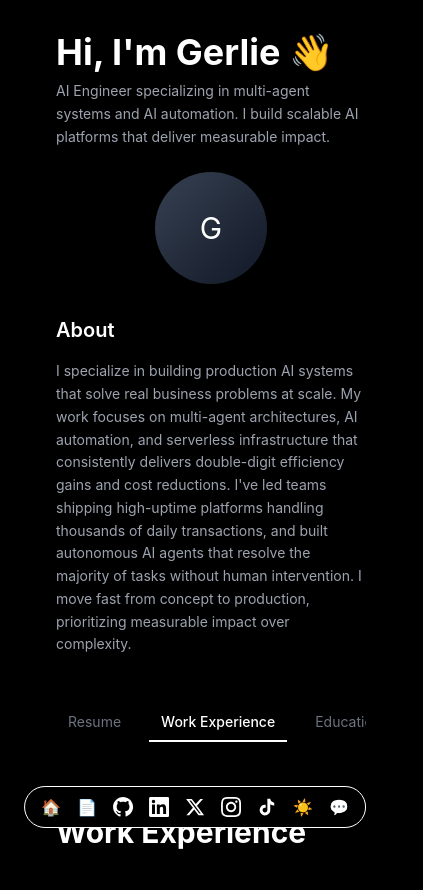
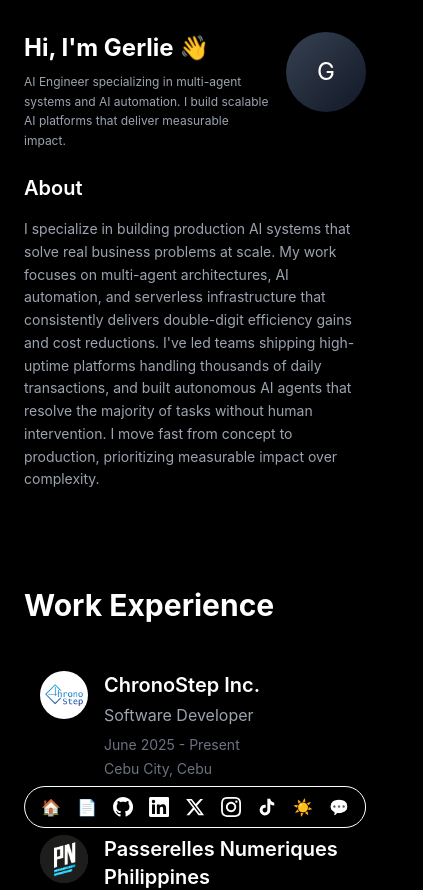
Before and after one commit to gakhd625/gerleyy-portfolio, a Next.js app: page / in a window 390 px wide. Shown: the top 890 px of the page, 423 px wide, since content can reach past the window. Built offline with nearby package versions, Linux system fonts and the light colour scheme.

Commit message:
[UPDATE] the ui of the  especially the profile photo placement

```diff
--- a/app/page.tsx
+++ b/app/page.tsx
@@ -5,9 +5,9 @@ import Footer from '@/components/Footer'
 export default function Home() {
   return (
     <main className="min-h-screen bg-black text-white md:h-screen md:overflow-hidden">
-      <div className="flex flex-col md:flex-row pl-8 md:pl-12 md:h-screen md:gap-12">
+      <div className="flex flex-col md:flex-row md:h-screen md:gap-0">
         <Sidebar />
-        <div className="w-full md:w-2/3 md:h-screen md:overflow-y-auto">
+        <div className="w-full md:w-1/2 md:h-screen md:overflow-y-auto">
           <Content />
         </div>
       </div>
--- a/components/Content.tsx
+++ b/components/Content.tsx
@@ -12,7 +12,7 @@ import Resume from './sections/Resume'
 
 export default function Content() {
   return (
-    <div className="w-full px-6 md:px-12 py-8 md:py-12">
+    <div className="w-full px-6 md:pl-6 md:pr-8 py-8 md:py-10">
       {/* <Resume /> */}
       <WorkExperience />
       <Education />
--- a/components/Sidebar.tsx
+++ b/components/Sidebar.tsx
@@ -27,22 +27,22 @@ export default function Sidebar() {
   }
 
   return (
-    <div className="w-full md:w-1/3 md:sticky md:top-0 md:h-screen flex flex-col pl-6 pr-6 md:pl-8 md:pr-10 py-8 md:py-12">
+    <div className="w-full md:w-1/2 md:sticky md:top-0 md:h-screen flex flex-col pl-6 pr-6 md:pl-8 md:pr-4 py-8 md:py-10">
       {/* Header + Profile (uses empty space on md+ like your Dan example) */}
-      <div className="mb-8 flex flex-col md:flex-row md:items-start md:justify-between md:gap-8">
-        <div className="min-w-0">
-          <h1 className="text-4xl md:text-5xl font-bold mb-2">
+      <div className="mb-6 md:mb-8 flex flex-row items-start justify-between gap-4 md:gap-8">
+        <div className="min-w-0 flex-1">
+          <h1 className="text-2xl md:text-4xl font-bold mb-2 whitespace-nowrap md:whitespace-normal">
             Hi, I'm {portfolioData.name} 👋
           </h1>
-          <p className="text-gray-400 text-sm md:text-base leading-relaxed">
+          <p className="text-gray-400 text-xs md:text-sm leading-relaxed">
             {portfolioData.title}
           </p>
         </div>
 
-        <div className="mt-6 md:mt-1 flex justify-center md:justify-end flex-shrink-0">
-          <div className="w-28 h-28 md:w-24 md:h-24 rounded-full bg-gray-800 flex items-center justify-center overflow-hidden">
+        <div className="flex justify-end flex-shrink-0">
+          <div className="w-20 h-20 md:w-24 md:h-24 rounded-full bg-gray-800 flex items-center justify-center overflow-hidden">
             {/* Placeholder for profile image - replace with actual image */}
-            <div className="w-full h-full bg-gradient-to-br from-gray-700 to-gray-900 flex items-center justify-center text-3xl">
+            <div className="w-full h-full bg-gradient-to-br from-gray-700 to-gray-900 flex items-center justify-center text-2xl md:text-3xl">
               {portfolioData.name[0]}
             </div>
           </div>
@@ -82,27 +82,7 @@ export default function Sidebar() {
       </nav>
 
       {/* Navigation Menu - Mobile Horizontal Scroll */}
-      <nav className="md:hidden mt-4">
-        <ul className="flex space-x-4 overflow-x-auto pb-2 scrollbar-hide">
-          {navItems.map((item) => {
-            const isActive = activeSection === item.id
-            return (
-              <li key={item.id} className="flex-shrink-0">
-                <button
-                  onClick={() => scrollToSection(item.id)}
-                  className={`py-2 px-3 text-sm transition-colors duration-200 whitespace-nowrap ${
-                    isActive
-                      ? 'text-white font-medium border-b-2 border-white'
-                      : 'text-gray-500 hover:text-gray-300'
-                  }`}
-                >
-                  {item.label}
-                </button>
-              </li>
-            )
-          })}
-        </ul>
-      </nav>
+      {/* Hidden on mobile, only visible on desktop */}
     </div>
   )
 }
```
